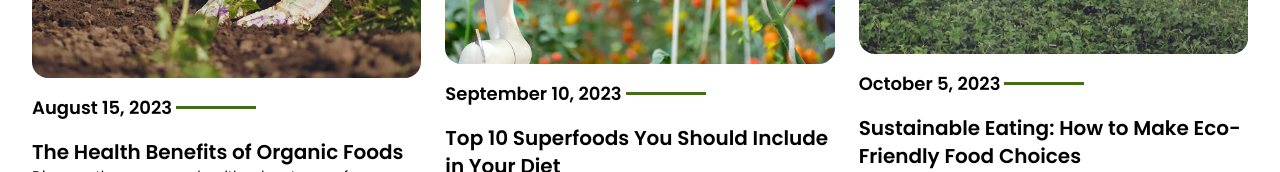
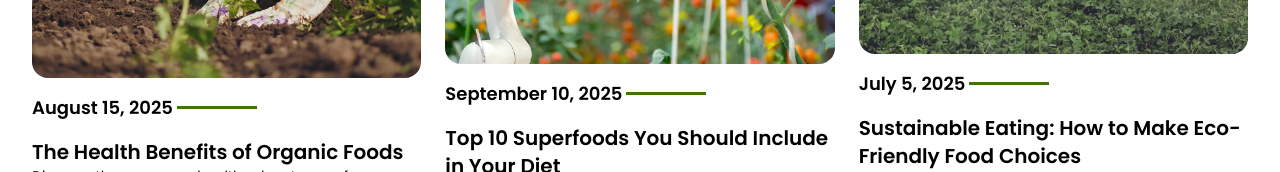
Before and after one commit to DukeMochama2022/Grocery, a React (Vite) app in the folder frontend/: page / in a window 1280 px wide. Shown: the part 2798-2970 px from the top of the page. Built offline with nearby package versions, Linux system fonts and the light colour scheme.

Commit message:
Added a code

```diff
--- a/frontend/src/assets/assets.js
+++ b/frontend/src/assets/assets.js
@@ -239,21 +239,21 @@ export const blogs = [
     _id: 1,
     image: blog_1,
     title: "The Health Benefits of Organic Foods",
-    date: "August 15, 2023",
+    date: "August 15, 2025",
     desc: "Discover the numerous health advantages of incorporating organic foods into your diet. From higher nutrient levels to reduced exposure to pesticides, learn why organic is a better choice for your well-being.",
   },
   {
     _id: 2,
     image: blog_2,
     title: "Top 10 Superfoods You Should Include in Your Diet",
-    date: "September 10, 2023",
+    date: "September 10, 2025",
     desc: "Explore the top 10 superfoods that can boost your health and vitality. From antioxidant-rich berries to nutrient-dense leafy greens, find out how these foods can enhance your diet and overall wellness.",
   },
   {
     _id: 3,
     image: blog_3,
     title: "Sustainable Eating: How to Make Eco-Friendly Food Choices",
-    date: "October 5, 2023",
+    date: "July 5, 2025",
     desc: "Learn how to make sustainable eating choices that benefit both your health and the environment. Discover tips on reducing food waste, choosing local and seasonal produce, and supporting eco-friendly farming practices.",
   },
 ];
```
